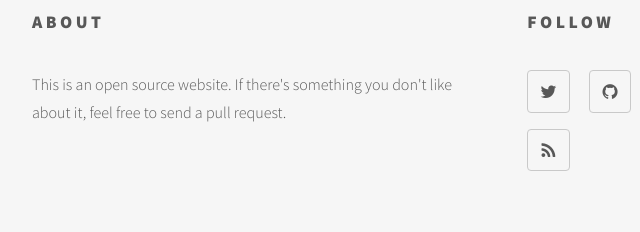
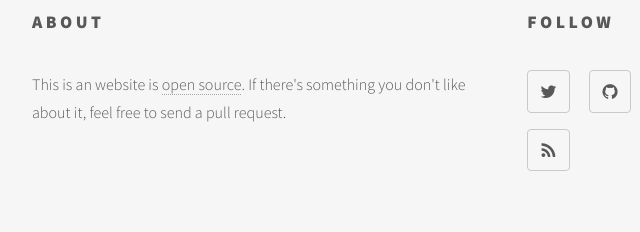
Before and after one commit to tkrugg/thelog, a plain HTML site: page 2016/12/09/Mocking-express-middleware/index.html in a window 1280 px wide. Shown: the part 2716-2948 px from the top of the page, 248-888 px from the left. Drawn offline with Linux system fonts and the light colour scheme.

Commit message:
Site updated: 2016-12-10 15:00:39

```diff
--- a/2016/12/09/Mocking-express-middleware/index.html
+++ b/2016/12/09/Mocking-express-middleware/index.html
@@ -160,7 +160,7 @@
         <section>
             <h2>About</h2>
             <div>
-                This is an open source website. If there's something you don't like about it, feel free to send a pull request.
+                This is an website is <a href="https://github.com/tkrugg/thelog">open source</a>. If there's something you don't like about it, feel free to send a pull request.
             </div>
         </section>
         <section>
```
Also changed, not shown: archives/2016/12/index.html (+1 -1 lines), archives/2016/index.html (+1 -1 lines), archives/index.html (+1 -1 lines), index.html (+1 -1 lines).
